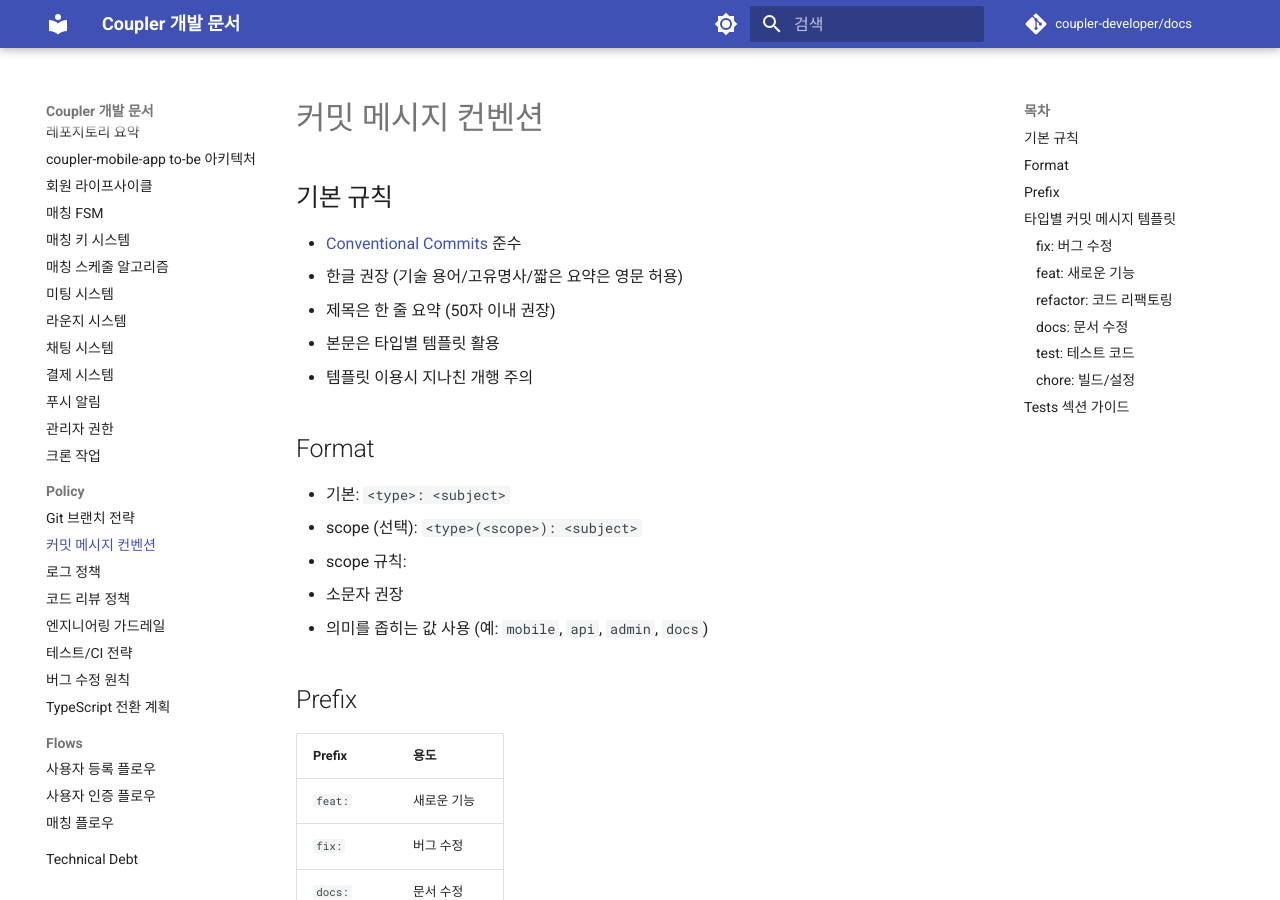
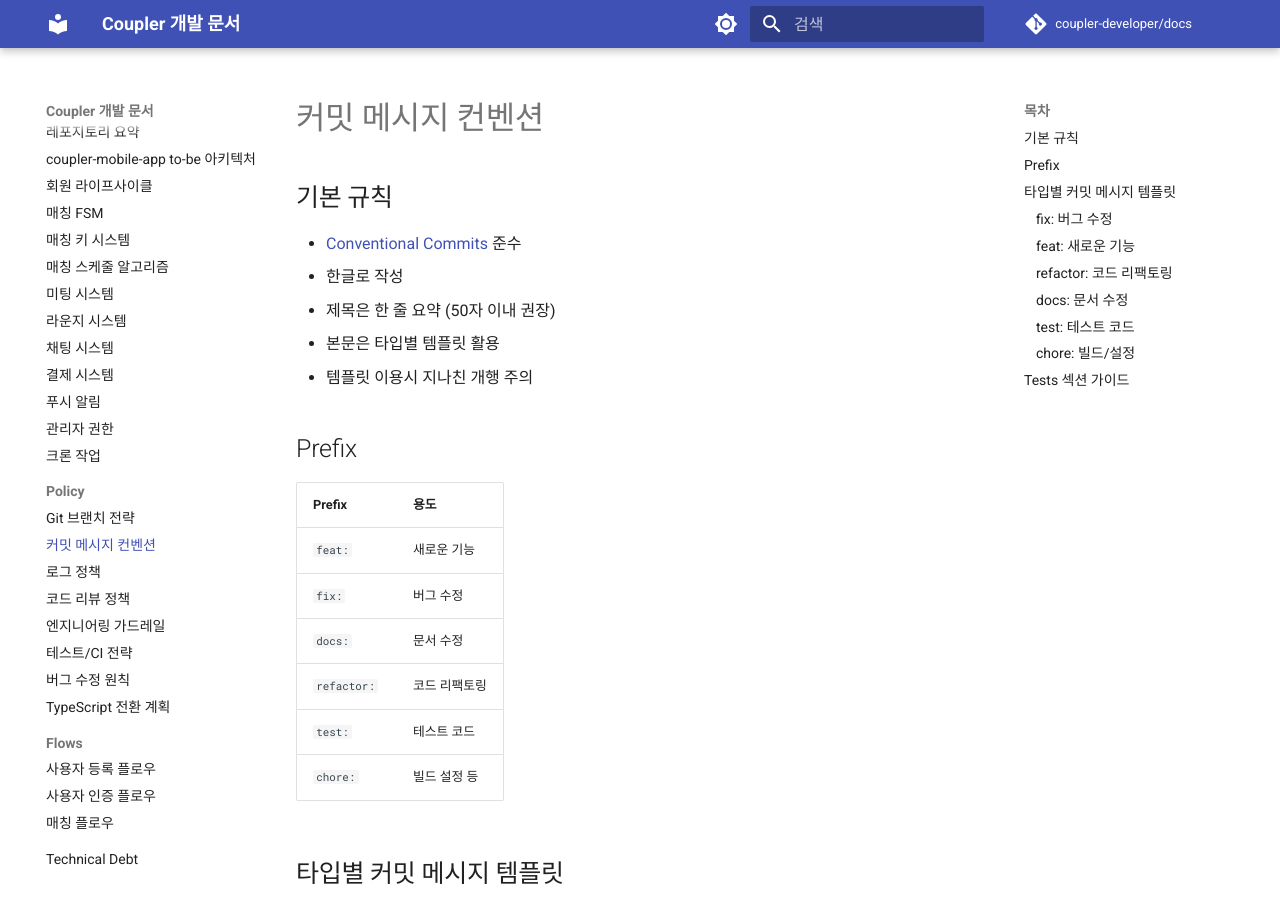
Before and after one commit to coupler-developer/docs, an MkDocs documentation site: the page built from content/policy/commit-convention.md, in a window 1280 px wide and 900 px high. Built offline with MkDocs 1.6.1 and Material for MkDocs 9.7.7, drawn with Linux system fonts in a browser that asks for light colours; comment, search, counter and statistics services are not loaded.

Commit message:
Revert "docs: 커밋 메시지 scope/영문 허용 규칙 추가"
This reverts commit 01e638aac65198f4a59d5144ae63652343fdcb1c.

```diff
--- a/content/policy/commit-convention.md
+++ b/content/policy/commit-convention.md
@@ -3,18 +3,10 @@
 ## 기본 규칙
 
 - [Conventional Commits](https://www.conventionalcommits.org/ko/v1.0.0/) 준수
-- 한글 권장 (기술 용어/고유명사/짧은 요약은 영문 허용)
+- 한글로 작성
 - 제목은 한 줄 요약 (50자 이내 권장)
 - 본문은 타입별 템플릿 활용
 - 템플릿 이용시 지나친 개행 주의
-
-## Format
-
-- 기본: `<type>: <subject>`
-- scope (선택): `<type>(<scope>): <subject>`
-- scope 규칙:
-  - 소문자 권장
-  - 의미를 좁히는 값 사용 (예: `mobile`, `api`, `admin`, `docs`)
 
 ## Prefix
 
```
